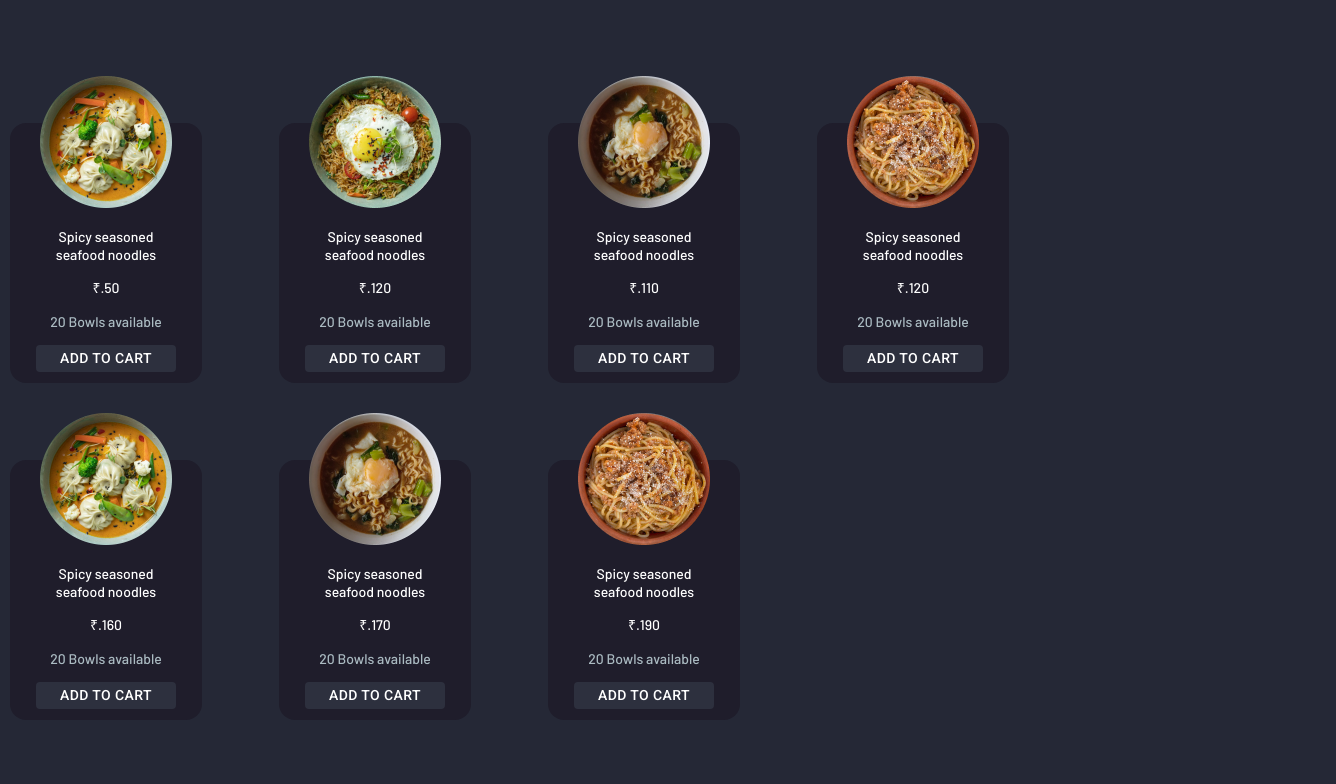
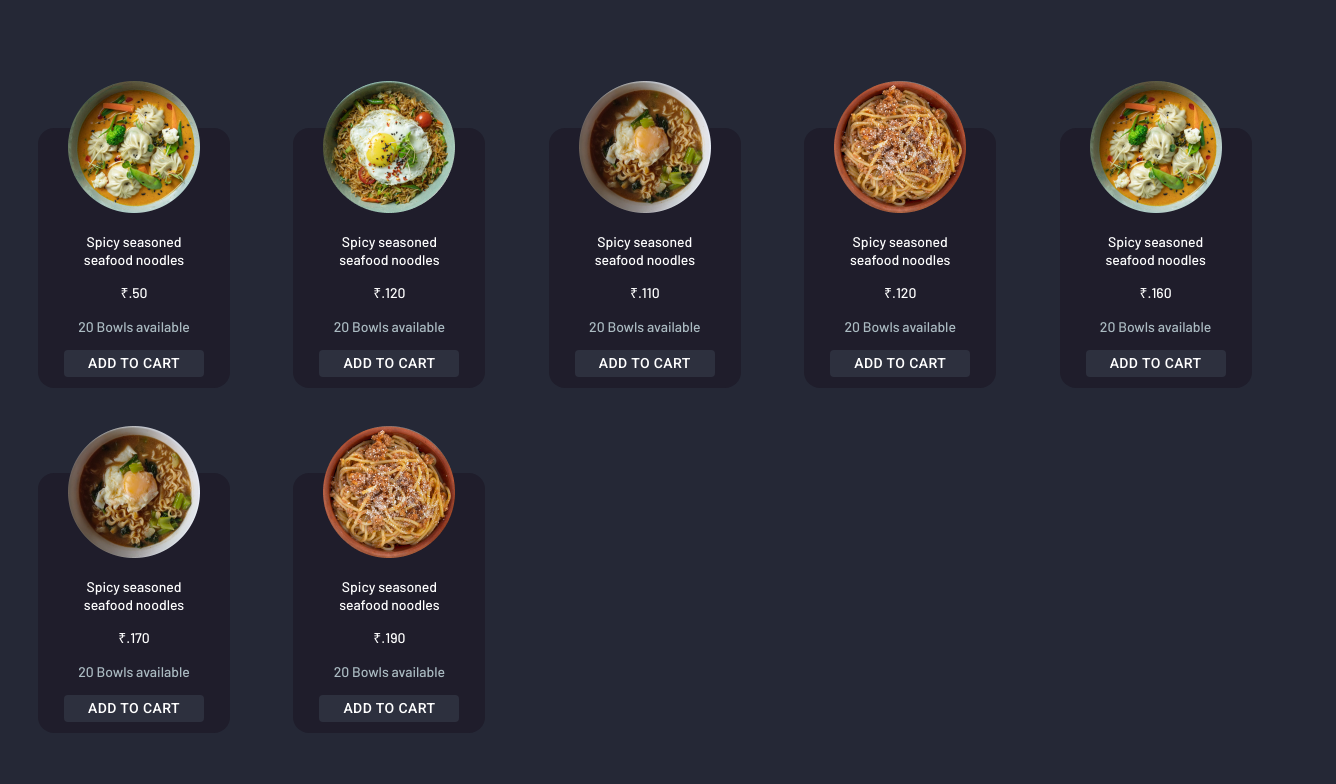
Before and after one commit to aninarafath6/Home-Chef, a React (Create React App) app in the folder home-che-front-end/: page / in a window 1280 px wide. Shown: the part 736-1520 px from the top of the page, 1336 px wide, since content can reach past the window. Built offline with nearby package versions, Linux system fonts and the light colour scheme.

Commit message:
card component implimented gtid system ;

```diff
--- a/home-che-front-end/src/components/header/Header.Element.js
+++ b/home-che-front-end/src/components/header/Header.Element.js
@@ -100,7 +100,7 @@ export const OpenedHeaderPannal = styled.div`
 export const NavUl = styled.ul`
   visibility:${props => props.status ? 'visible' : 'hidden'};
   position:fixed;
-  height:100vh;
+  height:100%;
   width:100%;
   bottom: 0;
         margin: 0;
@@ -118,6 +118,7 @@ export const NavUl = styled.ul`
   border: 1px solid rgba( 255, 255, 255, 0.18 );
   transition:.3s ease;
   left:0;
+  bottom:0;
   `;
 export const NavLi = styled.li`
   font-family: 'Roboto';
--- a/home-che-front-end/src/components/hot dishes/HotDish.Element.js
+++ b/home-che-front-end/src/components/hot dishes/HotDish.Element.js
@@ -4,8 +4,8 @@
   export const Container = styled.div`
   width:1304px;
   min-height:500px;
-  /* background:red */
-
+  margin:0 auto;
+  padding: 5px 28px 0px;
   @media(max-width:1304px){
       width:100%;
   }
@@ -48,16 +48,17 @@
         /* width: 100%; */
         height: fit-content;
         padding: 10px;
-        display: flex;
-        align-items: flex-start;
-        justify-content: flex-start;
-        flex-wrap: wrap;
-        gap: 77px;
         margin-top: 125px;
-        @media(max-width:480px){
-        justify-content:center;
-  }
-
+      display:grid;
+      grid-template-columns:repeat(5,1fr);
+      grid-column-gap: 17px;
+      grid-row-gap: 85px;
+        @media screen and (max-width:1024px){
+        grid-template-columns:repeat(4,1fr);
+        }
+        @media screen and (max-width:768px){
+        grid-template-columns:repeat(3,1fr);
+        }
   `;
   export const DishContainer = styled.div`
     width:192px;
--- a/home-che-front-end/src/components/hot dishes/HotDish.js
+++ b/home-che-front-end/src/components/hot dishes/HotDish.js
@@ -3,7 +3,7 @@ import {
     Heading,
     HotDishContentArea,
 } from "./HotDish.Element";
-import dishes from './dummyDishes'
+import dummyDishes from './dummyDishes'
 import DishItem from './DisItem'
 
 export default function HotDish() {
@@ -14,7 +14,7 @@ export default function HotDish() {
             </Heading>
             <HotDishContentArea>
            {
-               dishes.map((dish,key)=>{
+               dummyDishes.map((dish,key)=>{
                    return(
                        <DishItem dish={dish} key={key}/>
                    )
```
